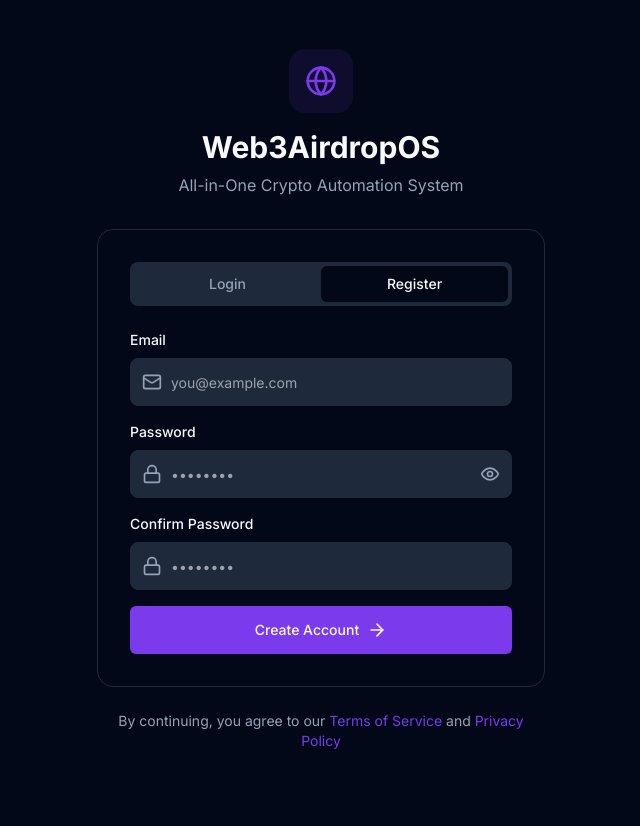
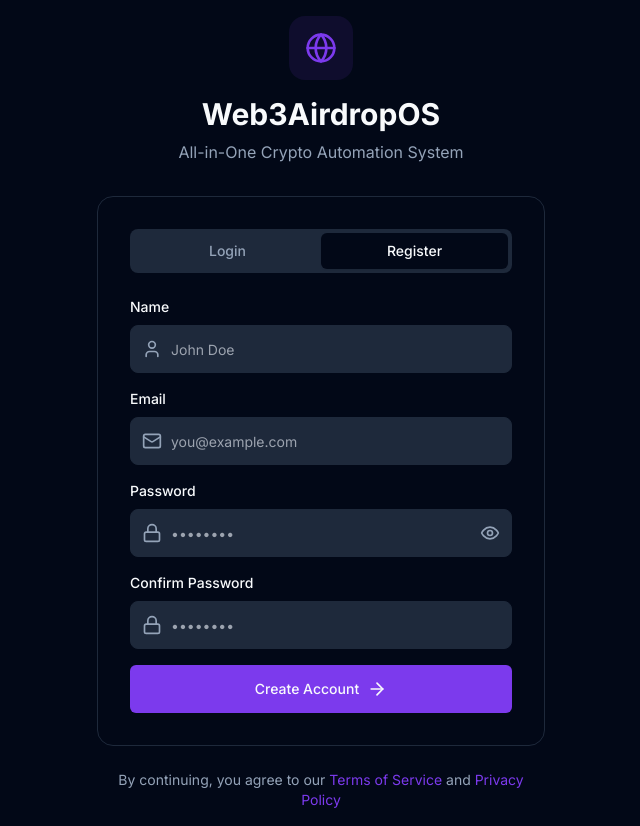
Before and after one commit to deveshjha247/Web3AirdropOS, a Next.js app in the folder frontend/: page /login in a window 1280 px wide. Both pictures are taken after a click on the button "Register". Shown: the whole page, without its empty margins (319-959 px from the left). Before the commit the page ends 800 px from the top, so only its background shows below. Built offline with nearby package versions, Linux system fonts and the light colour scheme.

Commit message:
feat: enhance login form with name input and loading state, update API endpoint for authentication

```diff
--- a/frontend/src/app/login/page.tsx
+++ b/frontend/src/app/login/page.tsx
@@ -1,12 +1,12 @@
 'use client'
 
-import { useState, useEffect } from 'react'
+import { useState, useEffect, Suspense } from 'react'
 import { useRouter, useSearchParams } from 'next/navigation'
 import Link from 'next/link'
-import { Globe, Mail, Lock, Eye, EyeOff, ArrowRight, Zap } from 'lucide-react'
+import { Globe, Mail, Lock, Eye, EyeOff, ArrowRight, Zap, User } from 'lucide-react'
 import { Button } from '@/components/ui/button'
 
-export default function LoginPage() {
+function LoginForm() {
   const router = useRouter()
   const searchParams = useSearchParams()
   const mode = searchParams.get('mode')
@@ -15,6 +15,7 @@ export default function LoginPage() {
   const [showPassword, setShowPassword] = useState(false)
   const [isLoading, setIsLoading] = useState(false)
   const [formData, setFormData] = useState({
+    name: '',
     email: '',
     password: '',
     confirmPassword: '',
@@ -38,6 +39,18 @@ export default function LoginPage() {
       return
     }
 
+    if (!isLogin && !formData.name) {
+      setError('Please enter your name')
+      setIsLoading(false)
+      return
+    }
+
+    if (!isLogin && formData.password.length < 8) {
+      setError('Password must be at least 8 characters')
+      setIsLoading(false)
+      return
+    }
+
     if (!isLogin && formData.password !== formData.confirmPassword) {
       setError('Passwords do not match')
       setIsLoading(false)
@@ -45,14 +58,15 @@ export default function LoginPage() {
     }
 
     try {
-      const endpoint = isLogin ? '/api/auth/login' : '/api/auth/register'
+      const endpoint = isLogin ? '/api/v1/auth/login' : '/api/v1/auth/register'
+      const body = isLogin
+        ? { email: formData.email, password: formData.password }
+        : { email: formData.email, password: formData.password, name: formData.name }
+
       const response = await fetch(`${process.env.NEXT_PUBLIC_API_URL || 'http://localhost:8080'}${endpoint}`, {
         method: 'POST',
         headers: { 'Content-Type': 'application/json' },
-        body: JSON.stringify({
-          email: formData.email,
-          password: formData.password,
-        }),
+        body: JSON.stringify(body),
       })
 
       const data = await response.json()
@@ -61,8 +75,8 @@ export default function LoginPage() {
         throw new Error(data.error || 'Authentication failed')
       }
 
-      // Store token
-      localStorage.setItem('token', data.token)
+      // Store token (backend returns access_token)
+      localStorage.setItem('token', data.access_token)
 
       // Redirect to dashboard
       router.push('/dashboard')
@@ -118,6 +132,24 @@ export default function LoginPage() {
             {error && (
               <div className="p-3 rounded-lg bg-destructive/10 border border-destructive/20 text-destructive text-sm">
                 {error}
+              </div>
+            )}
+
+            {!isLogin && (
+              <div>
+                <label className="block text-sm font-medium mb-2">Name</label>
+                <div className="relative">
+                  <User className="absolute left-3 top-1/2 -translate-y-1/2 h-5 w-5 text-muted-foreground" />
+                  <input
+                    type="text"
+                    value={formData.name}
+                    onChange={(e) =>
+                      setFormData({ ...formData, name: e.target.value })
+                    }
+                    placeholder="John Doe"
+                    className="w-full h-12 pl-10 pr-4 rounded-lg bg-muted border border-input text-sm focus:outline-none focus:ring-2 focus:ring-primary"
+                  />
+                </div>
               </div>
             )}
 
@@ -227,3 +259,15 @@ export default function LoginPage() {
     </div>
   )
 }
+
+export default function LoginPage() {
+  return (
+    <Suspense fallback={
+      <div className="min-h-screen bg-background flex items-center justify-center">
+        <div className="h-8 w-8 border-2 border-primary/30 border-t-primary rounded-full animate-spin" />
+      </div>
+    }>
+      <LoginForm />
+    </Suspense>
+  )
+}
```
